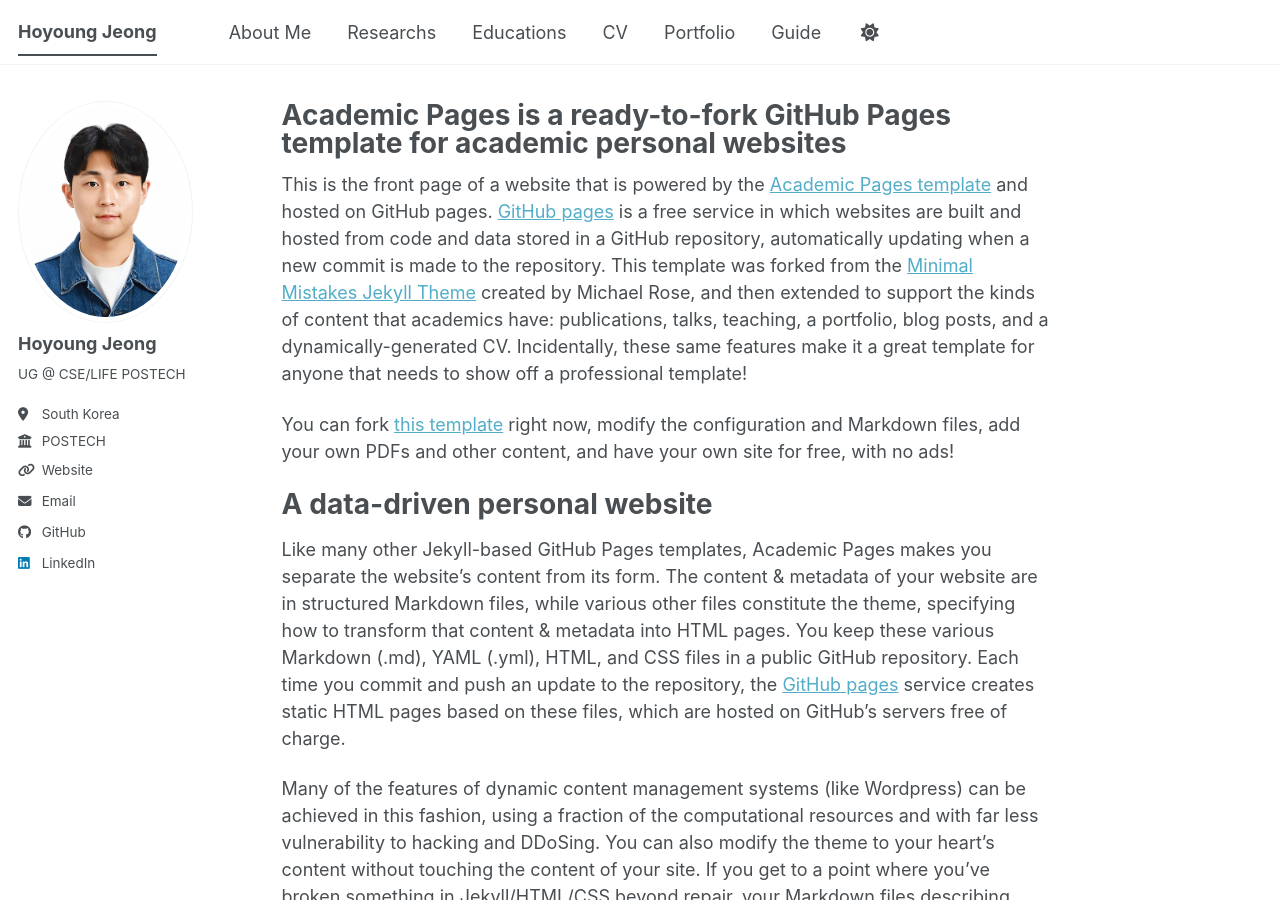
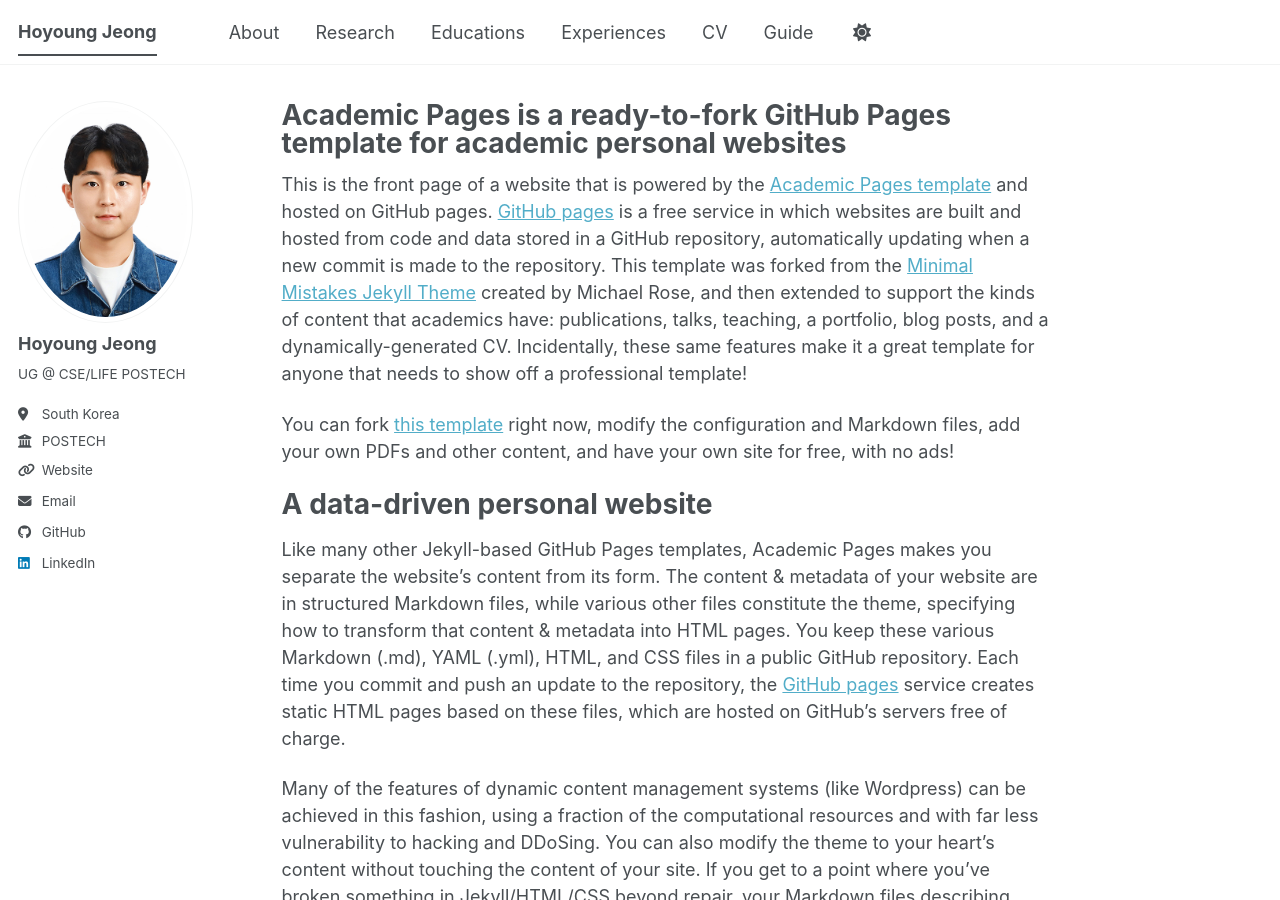
Before and after one commit to ho0hoy/ho0hoy.github.io, a Jekyll site: the page built from _pages/about.md, in a window 1280 px wide and 900 px high. Built offline with Jekyll 4.4.1, drawn with Linux system fonts in a browser that asks for light colours; a script bundle is joined from its source files by our own code; library files that are not in the unit come from our copies.

Commit message:
Update navigation.yml

```diff
--- a/_data/navigation.yml
+++ b/_data/navigation.yml
@@ -8,14 +8,17 @@
 #      Markdown formatted page while the second is generated using JSON.
 
 main:
-  - title: "About Me"
-    url: /publications/
+  - title: "About"
+    url: /about/
 
-  - title: "Researchs"
-    url: /publications/
+  - title: "Research"
+    url: /research/
 
   - title: "Educations"
     url: /education/
+
+  - title: "Experiences"
+    url: /experience/
 
   - title: "CV"
     url: /assets/CV.pdf
@@ -30,15 +33,12 @@ main:
 #  - title: "Teaching"
 #    url: /teaching/
 
-  - title: "Portfolio"
-    url: /portfolio/
+#  - title: "Portfolio"
+#    url: /portfolio/
 
 #  - title: "Blog Posts"
 #    url: /year-archive/
 
 
-  # - title: "CV"
-  #   url: /cv-json/
-
   - title: "Guide"
     url: /markdown/
```
